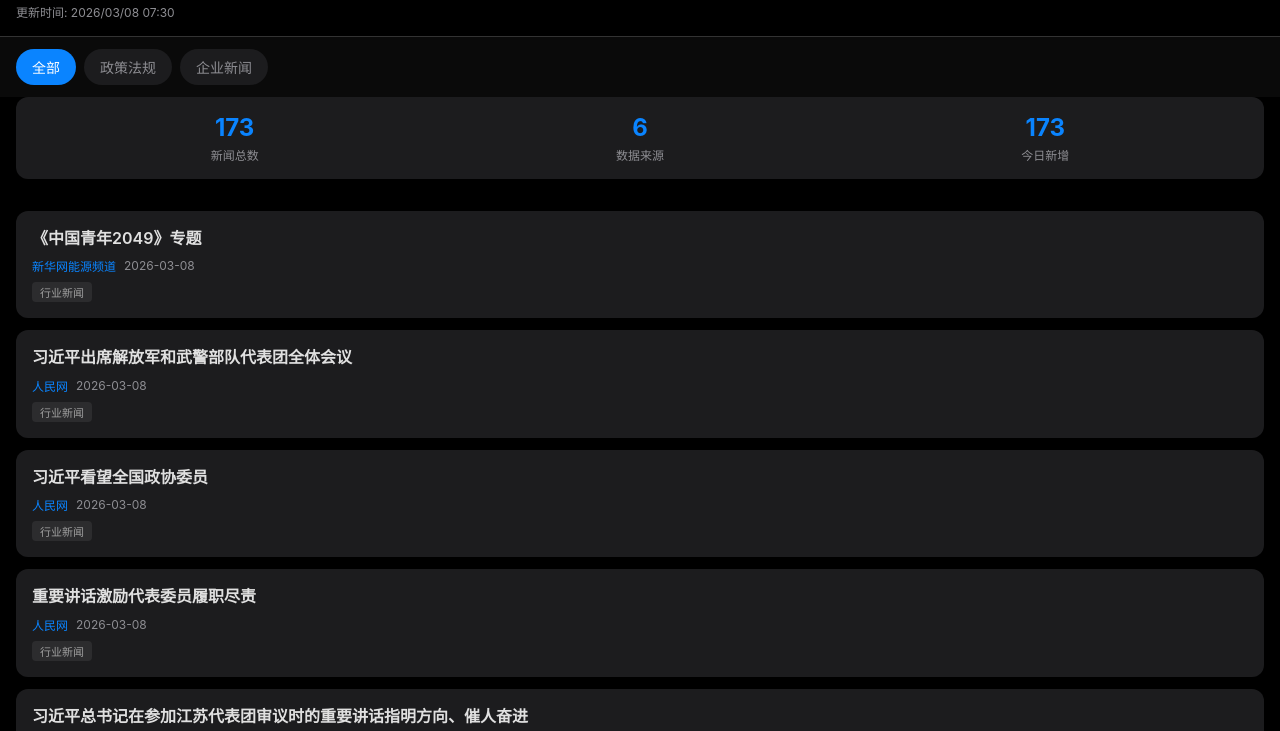
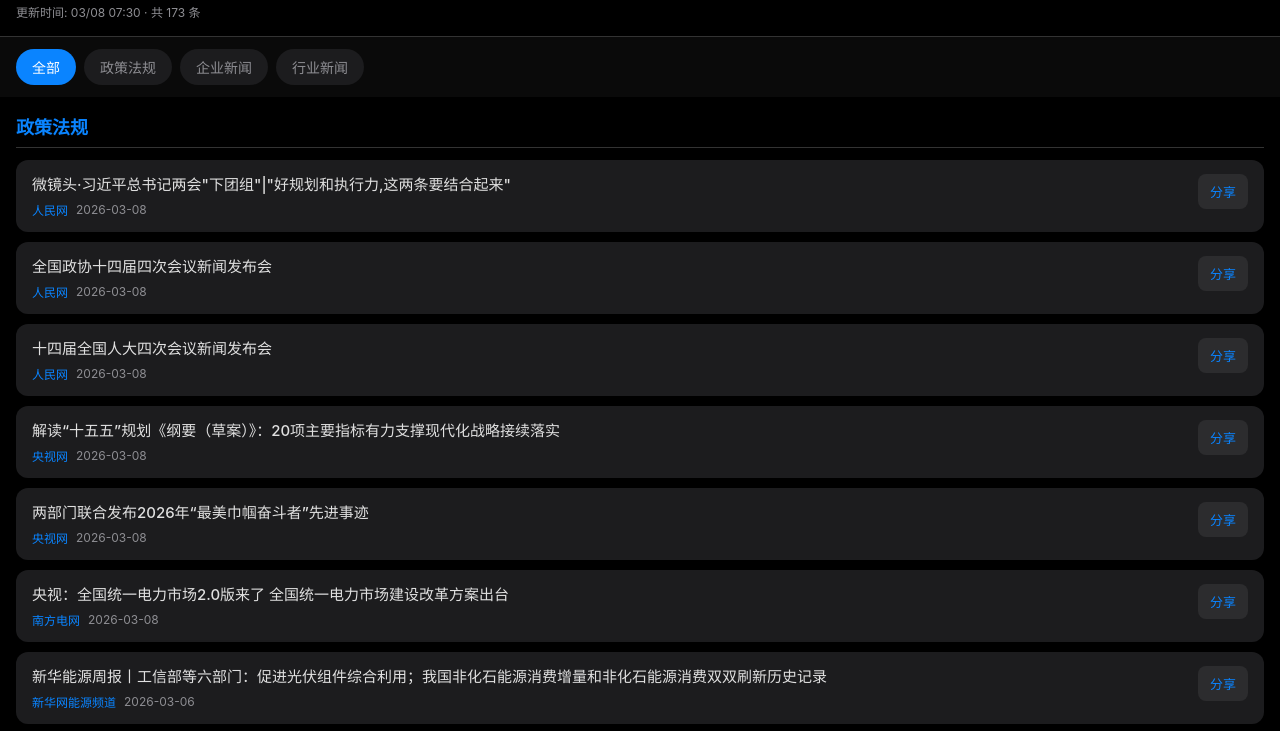
Before and after one commit to woaipashanhu/energy-news-data, a plain HTML site: page index.html in a window 1280 px wide. Shown: the part 46-777 px from the top of the page. Drawn offline with Linux system fonts and the light colour scheme.

Commit message:
更新前端：分三类展示、添加分享按钮

```diff
--- a/index.html
+++ b/index.html
@@ -88,37 +88,53 @@
             transform: scale(0.95);
         }
 
+        /* ========== 分类区块 ========== */
+        .category-section {
+            padding: 16px;
+        }
+
+        .category-header {
+            font-size: 18px;
+            font-weight: 700;
+            color: #0a84ff;
+            margin-bottom: 12px;
+            padding-bottom: 8px;
+            border-bottom: 1px solid #333;
+        }
+
         /* ========== 新闻列表 ========== */
         .news-list {
-            padding: 16px;
+            padding: 0;
         }
 
         .news-card {
             background: #1c1c1e;
             border-radius: 12px;
-            padding: 16px;
-            margin-bottom: 12px;
-            cursor: pointer;
-            transition: transform 0.15s, opacity 0.15s;
+            padding: 14px 16px;
+            margin-bottom: 10px;
+            display: flex;
+            justify-content: space-between;
+            align-items: flex-start;
+            gap: 12px;
         }
 
-        .news-card:active {
-            transform: scale(0.98);
-            opacity: 0.8;
+        .news-content {
+            flex: 1;
+            cursor: pointer;
         }
 
         .news-title {
-            font-size: 16px;
-            font-weight: 600;
+            font-size: 15px;
+            font-weight: 500;
             color: #e0e0e0;
             line-height: 1.4;
-            margin-bottom: 8px;
         }
 
         .news-meta {
             display: flex;
             align-items: center;
             gap: 8px;
+            margin-top: 6px;
             flex-wrap: wrap;
         }
 
@@ -132,39 +148,28 @@
             color: #8e8e93;
         }
 
-        .news-categories {
-            display: flex;
-            gap: 4px;
-            margin-top: 8px;
+        /* ========== 分享按钮 ========== */
+        .share-btn {
+            padding: 8px 12px;
+            background: #2c2c2e;
+            border: none;
+            border-radius: 8px;
+            color: #0a84ff;
+            font-size: 13px;
+            cursor: pointer;
+            white-space: nowrap;
+            flex-shrink: 0;
         }
 
-        .news-category-tag {
-            padding: 2px 8px;
-            background: #2c2c2e;
-            border-radius: 4px;
-            font-size: 11px;
-            color: #a0a0a0;
-        }
-
-        .news-keywords {
-            display: flex;
-            gap: 4px;
-            margin-top: 6px;
-            flex-wrap: wrap;
-        }
-
-        .news-keyword {
-            padding: 1px 6px;
-            background: rgba(10, 132, 255, 0.15);
-            border-radius: 3px;
-            font-size: 10px;
-            color: #0a84ff;
+        .share-btn:active {
+            background: #3c3c3e;
+            transform: scale(0.95);
         }
 
         /* ========== 空状态 ========== */
         .empty-state {
             text-align: center;
-            padding: 60px 20px;
+            padding: 40px 20px;
             color: #8e8e93;
         }
 
@@ -190,32 +195,6 @@
             40% { content: '..'; }
             60%, 100% { content: '...'; }
         }
-
-        /* ========== 统计信息 ========== */
-        .stats {
-            display: flex;
-            justify-content: space-around;
-            padding: 16px;
-            background: #1c1c1e;
-            margin: 0 16px 16px;
-            border-radius: 12px;
-        }
-
-        .stat-item {
-            text-align: center;
-        }
-
-        .stat-value {
-            font-size: 24px;
-            font-weight: 700;
-            color: #0a84ff;
-        }
-
-        .stat-label {
-            font-size: 12px;
-            color: #8e8e93;
-            margin-top: 4px;
-        }
     </style>
 </head>
 <body>
@@ -226,36 +205,25 @@
 
     <div class="category-tabs" id="categoryTabs">
         <button class="category-tab active" data-category="all">全部</button>
+        <button class="category-tab" data-category="政策法规">政策法规</button>
+        <button class="category-tab" data-category="企业新闻">企业新闻</button>
+        <button class="category-tab" data-category="行业新闻">行业新闻</button>
     </div>
 
-    <div class="stats" id="stats" style="display: none;">
-        <div class="stat-item">
-            <div class="stat-value" id="totalCount">0</div>
-            <div class="stat-label">新闻总数</div>
-        </div>
-        <div class="stat-item">
-            <div class="stat-value" id="sourceCount">0</div>
-            <div class="stat-label">数据来源</div>
-        </div>
-        <div class="stat-item">
-            <div class="stat-value" id="todayCount">0</div>
-            <div class="stat-label">今日新增</div>
-        </div>
-    </div>
-
-    <div class="news-list" id="newsList">
+    <div id="content">
         <div class="loading">正在加载新闻数据</div>
     </div>
 
     <script>
         // ========== 配置 ==========
-        // 数据来源：GitHub + jsDelivr CDN 加速（加时间戳避免缓存）
         const DATA_URL = 'https://cdn.jsdelivr.net/gh/woaipashanhu/energy-news-data/data.json';
 
         // ========== 全局状态 ==========
         let allNews = [];
         let currentCategory = 'all';
-        const categories = new Set(['全部']);
+
+        // ========== 分类顺序 ==========
+        const CATEGORY_ORDER = ['政策法规', '企业新闻', '行业新闻'];
 
         // ========== 初始化 ==========
         document.addEventListener('DOMContentLoaded', () => {
@@ -273,56 +241,16 @@
 
                 // 更新时间
                 document.getElementById('updateTime').textContent =
-                    `更新时间: ${formatTime(data.lastUpdate)}`;
+                    `更新时间: ${formatTime(data.lastUpdate)} · 共 ${allNews.length} 条`;
 
-                // 提取分类
-                allNews.forEach(news => {
-                    if (news.categories) {
-                        news.categories.forEach(cat => categories.add(cat));
-                    }
-                });
-
-                // 渲染分类标签
-                renderCategoryTabs();
-
-                // 渲染新闻列表
-                renderNews();
-
-                // 渲染统计
-                renderStats();
+                // 渲染内容
+                renderContent();
 
             } catch (error) {
                 console.error('加载数据失败:', error);
-                document.getElementById('newsList').innerHTML =
+                document.getElementById('content').innerHTML =
                     '<div class="empty-state"><div class="icon">⚠️</div><div>加载数据失败，请稍后重试</div></div>';
             }
-        }
-
-        // ========== 渲染分类标签 ==========
-        function renderCategoryTabs() {
-            const container = document.getElementById('categoryTabs');
-            const categoryNames = {
-                'all': '全部',
-                '政策法规': '政策法规',
-                '行业动态': '行业动态',
-                '企业新闻': '企业新闻',
-                '新能源': '新能源',
-                '电力': '电力',
-                '石油天然气': '石油天然气',
-                '核能': '核能',
-                '国际能源': '国际能源'
-            };
-
-            const sortedCategories = ['全部', '政策法规', '企业新闻', '行业动态', '新能源', '电力', '石油天然气', '核能', '国际能源'];
-
-            container.innerHTML = sortedCategories
-                .filter(cat => categories.has(cat) || cat === '全部')
-                .map(cat => {
-                    const key = cat === '全部' ? 'all' : cat;
-                    return `<button class="category-tab ${currentCategory === key ? 'active' : ''}"
-                                    data-category="${key}"
-                                    onclick="filterByCategory('${key}')">${cat}</button>`;
-                }).join('');
         }
 
         // ========== 筛选分类 ==========
@@ -334,70 +262,94 @@
                 tab.classList.toggle('active', tab.dataset.category === category);
             });
 
-            renderNews();
+            renderContent();
         }
 
-        // ========== 渲染新闻列表 ==========
-        function renderNews() {
-            const container = document.getElementById('newsList');
+        // ========== 渲染内容 ==========
+        function renderContent() {
+            const container = document.getElementById('content');
 
-            // 筛选
-            let filteredNews = allNews;
-            if (currentCategory !== 'all') {
-                filteredNews = allNews.filter(news =>
-                    news.categories && news.categories.includes(currentCategory)
-                );
+            if (currentCategory === 'all') {
+                // 分三类展示
+                container.innerHTML = CATEGORY_ORDER.map(cat => {
+                    const news = getNewsByCategory(cat);
+                    if (news.length === 0) return '';
+                    return `
+                        <div class="category-section">
+                            <div class="category-header">${cat}</div>
+                            <div class="news-list">${renderNewsList(news)}</div>
+                        </div>
+                    `;
+                }).join('');
+            } else {
+                // 单分类展示
+                const news = getNewsByCategory(currentCategory);
+                if (news.length === 0) {
+                    container.innerHTML = '<div class="empty-state"><div class="icon">📭</div><div>暂无相关新闻</div></div>';
+                } else {
+                    container.innerHTML = `<div class="category-section"><div class="news-list">${renderNewsList(news)}</div></div>`;
+                }
+            }
         }
 
-            // 按日期排序
-            filteredNews.sort((a, b) => {
+        // ========== 获取分类新闻 ==========
+        function getNewsByCategory(category) {
+            return allNews
+                .filter(news => news.categories && news.categories.includes(category))
+                .sort((a, b) => {
                     const dateA = new Date(a.publishDate || a.crawlDate);
                     const dateB = new Date(b.publishDate || b.crawlDate);
                     return dateB - dateA;
                 });
-
-            if (filteredNews.length === 0) {
-                container.innerHTML = '<div class="empty-state"><div class="icon">📭</div><div>暂无相关新闻</div></div>';
-                return;
         }
 
-            container.innerHTML = filteredNews.map(news => `
-                <div class="news-card" onclick="openNews('${escapeHtml(news.link)}')">
+        // ========== 渲染新闻列表 ==========
+        function renderNewsList(newsList) {
+            return newsList.map(news => `
+                <div class="news-card">
+                    <div class="news-content" onclick="openNews('${escapeHtml(news.link)}')">
                         <div class="news-title">${escapeHtml(news.title)}</div>
                         <div class="news-meta">
                             <span class="news-source">${escapeHtml(news.source)}</span>
                             <span class="news-date">${escapeHtml(news.publishDate || news.crawlDate)}</span>
                         </div>
-                    ${news.categories && news.categories.length > 0 ? `
-                        <div class="news-categories">
-                            ${news.categories.map(cat => `<span class="news-category-tag">${escapeHtml(cat)}</span>`).join('')}
                     </div>
-                    ` : ''}
-                    ${news.keywords && news.keywords.length > 0 ? `
-                        <div class="news-keywords">
-                            ${news.keywords.map(kw => `<span class="news-keyword">${escapeHtml(kw)}</span>`).join('')}
-                        </div>
-                    ` : ''}
+                    <button class="share-btn" onclick="shareNews(event, '${escapeHtml(news.link)}', '${escapeHtml(news.title)}')">分享</button>
                 </div>
             `).join('');
-        }
-
-        // ========== 渲染统计 ==========
-        function renderStats() {
-            document.getElementById('stats').style.display = 'flex';
-            document.getElementById('totalCount').textContent = allNews.length;
-
-            const sources = new Set(allNews.map(n => n.source));
-            document.getElementById('sourceCount').textContent = sources.size;
-
-            const today = new Date().toISOString().split('T')[0];
-            const todayNews = allNews.filter(n => n.crawlDate === today);
-            document.getElementById('todayCount').textContent = todayNews.length;
         }
 
         // ========== 打开新闻 ==========
         function openNews(link) {
             window.open(link, '_blank');
+        }
+
+        // ========== 分享新闻 ==========
+        async function shareNews(event, link, title) {
+            event.stopPropagation();
+
+            if (navigator.share) {
+                try {
+                    await navigator.share({
+                        title: title,
+                        url: link
+                    });
+                } catch (err) {
+                    // 用户取消或其他错误
+                    copyToClipboard(link);
+                }
+            } else {
+                copyToClipboard(link);
+            }
+        }
+
+        // ========== 复制到剪贴板 ==========
+        function copyToClipboard(text) {
+            navigator.clipboard.writeText(text).then(() => {
+                alert('链接已复制: ' + text);
+            }).catch(() => {
+                alert(text);
+            });
         }
 
         // ========== 工具函数 ==========
@@ -412,7 +364,6 @@
             if (!isoString) return '未知';
             const date = new Date(isoString);
             return date.toLocaleString('zh-CN', {
-                year: 'numeric',
                 month: '2-digit',
                 day: '2-digit',
                 hour: '2-digit',
```
Lines whose indentation alone changed are shown as unchanged.
